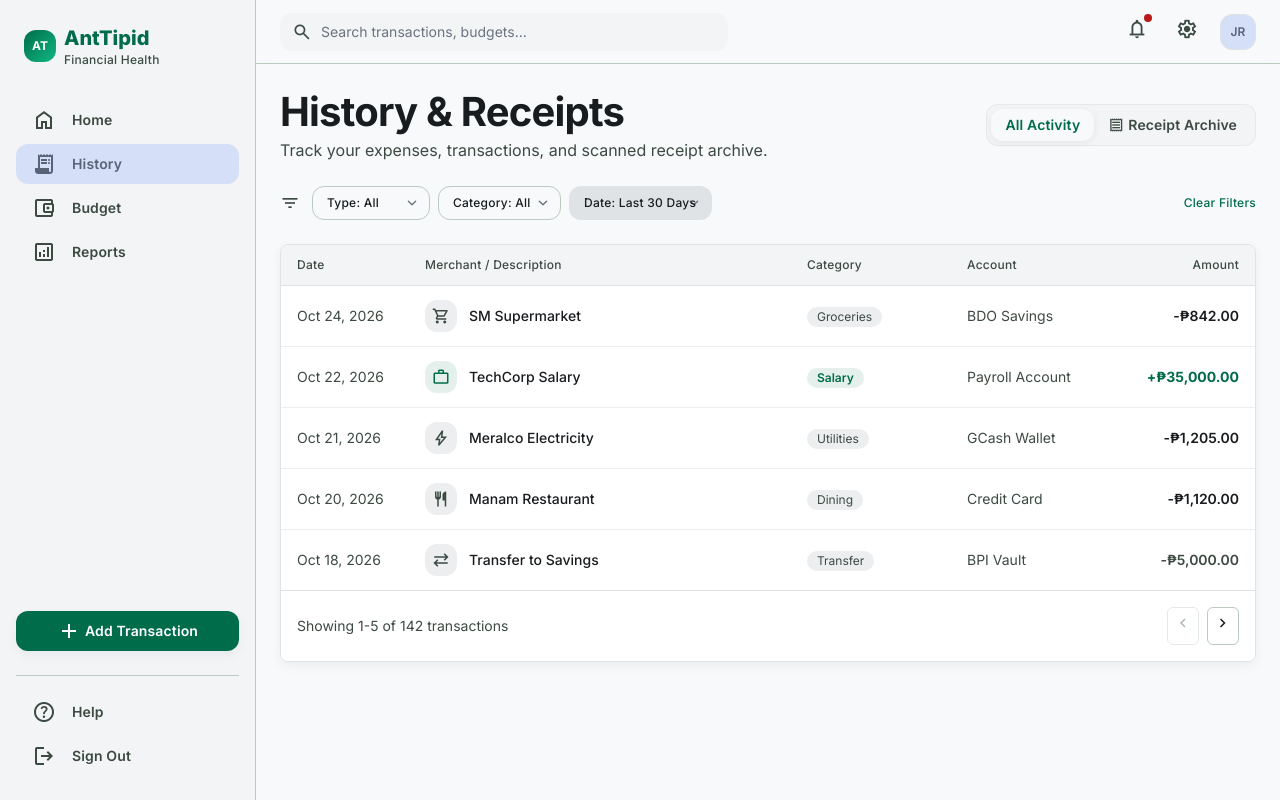
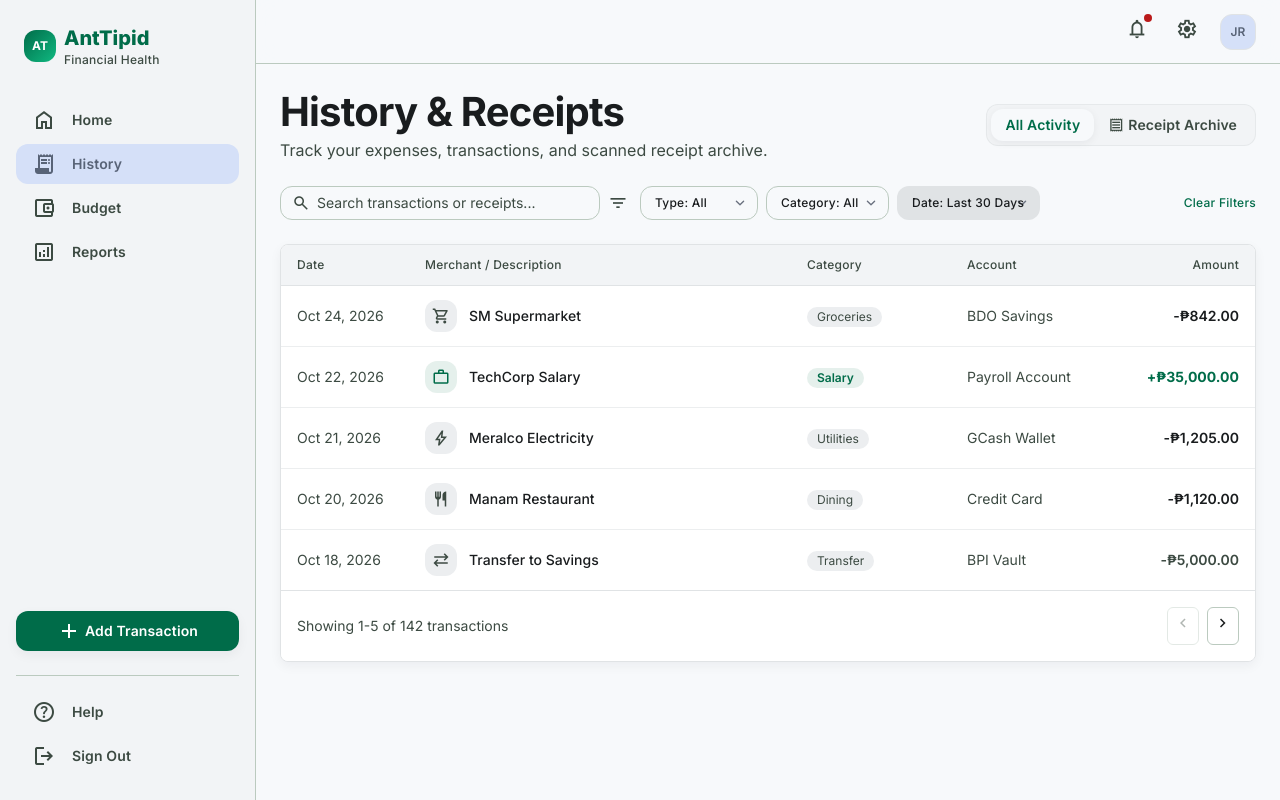
Before and after one commit to WWH16/AntTipid, a Django app: page /transactions/ in a window 1280 px wide. Run offline with Django 5.2, Linux system fonts and the light colour scheme; some libraries are stand-ins or nearby versions.

Commit message:
added search bar on the history and remove the big ass search bar on the nav bar

```diff
--- a/dashboard/templates/dashboard/transactions.html
+++ b/dashboard/templates/dashboard/transactions.html
@@ -48,6 +48,12 @@
 
         <!-- Desktop Filters (md+) -->
         <div class="hidden md:flex flex-wrap gap-sm items-center">
+            <!-- Desktop Search Bar -->
+            <div class="relative flex-1 max-w-xs min-w-[220px]">
+                <span class="material-symbols-outlined absolute left-3 top-1/2 -translate-y-1/2 text-on-surface-variant text-[18px]">search</span>
+                <input id="input-search-desktop" class="w-full pl-9 pr-3 py-1.5 bg-surface border border-outline-variant rounded-full text-body-sm text-on-surface placeholder:text-on-surface-variant outline-none focus:border-primary focus:ring-2 focus:ring-primary/20 transition-all" placeholder="Search transactions or receipts..." type="text">
+            </div>
+
             <span class="material-symbols-outlined text-on-surface-variant mr-xs text-[20px]">filter_list</span>
 
             <!-- Filter: Type -->
@@ -649,7 +655,20 @@
         const resetModalBtn = document.getElementById('btn-reset-filters-modal');
 
         const searchMobile = document.getElementById('input-search-mobile');
+        const searchDesktopFilter = document.getElementById('input-search-desktop');
+        const searchTopHeader = document.getElementById('input-search');
         const badgeMobile = document.getElementById('badge-active-filters-mobile');
+
+        const allSearchInputs = [searchMobile, searchDesktopFilter, searchTopHeader].filter(Boolean);
+
+        function getSearchQuery() {
+            for (const input of allSearchInputs) {
+                if (input && input.value.trim() !== '') {
+                    return input.value.toLowerCase().trim();
+                }
+            }
+            return '';
+        }
 
         // State
         let selectedType = 'all';
@@ -809,7 +828,7 @@
 
         // Filter Application Logic
         function applyFilters() {
-            const query = (searchMobile ? searchMobile.value : '').toLowerCase().trim();
+            const query = getSearchQuery();
             let activeCount = 0;
             if (selectedType !== 'all') activeCount++;
             if (selectedCategory !== 'all') activeCount++;
@@ -899,12 +918,16 @@
             }
         }
 
+        function clearAllSearchInputs() {
+            allSearchInputs.forEach(input => input.value = '');
+        }
+
         const resetReceiptFiltersBtn = document.getElementById('btn-reset-receipt-filters');
         if (resetReceiptFiltersBtn) {
             resetReceiptFiltersBtn.addEventListener('click', () => {
                 selectedType = 'all';
                 selectedCategory = 'all';
-                if (searchMobile) searchMobile.value = '';
+                clearAllSearchInputs();
                 if (desktopType) desktopType.value = 'all';
                 if (desktopCat) desktopCat.value = 'all';
                 applyFilters();
@@ -928,9 +951,15 @@
             });
         }
 
-        if (searchMobile) {
-            searchMobile.addEventListener('input', applyFilters);
-        }
+        allSearchInputs.forEach(input => {
+            input.addEventListener('input', (e) => {
+                const val = e.target.value;
+                allSearchInputs.forEach(other => {
+                    if (other !== e.target) other.value = val;
+                });
+                applyFilters();
+            });
+        });
 
         // Desktop Dropdown Listeners
         const desktopType = document.getElementById('select-type-desktop');
--- a/templates/base.html
+++ b/templates/base.html
@@ -199,13 +199,7 @@
         </header>
 
         <!-- ─── Desktop Top Bar (md+) ─── -->
-        <header class="bg-surface/90 backdrop-blur-md w-full h-16 justify-between items-center px-lg sticky top-0 z-50 border-b border-outline-variant hidden md:flex shrink-0">
-            <div class="flex-1 max-w-md">
-                <div class="relative w-full">
-                    <span class="material-symbols-outlined absolute left-3 top-1/2 -translate-y-1/2 text-on-surface-variant text-[20px]">search</span>
-                    <input id="input-search" class="w-full pl-10 pr-4 py-2 bg-surface-container-low border border-transparent hover:border-outline-variant focus:border-primary-container rounded-full text-body-sm focus:ring-2 focus:ring-primary-container/20 transition-all outline-none text-on-surface" placeholder="Search transactions, budgets..." type="text"/>
-                </div>
-            </div>
+        <header class="bg-surface/90 backdrop-blur-md w-full h-16 justify-end items-center px-lg sticky top-0 z-50 border-b border-outline-variant hidden md:flex shrink-0">
             <div class="flex items-center gap-sm">
                 <button id="btn-notifications" aria-label="Notifications" class="p-2.5 rounded-full text-on-surface-variant hover:bg-surface-container-low transition-colors active:scale-95 relative">
                     <span class="material-symbols-outlined text-[22px]">notifications</span>
```
